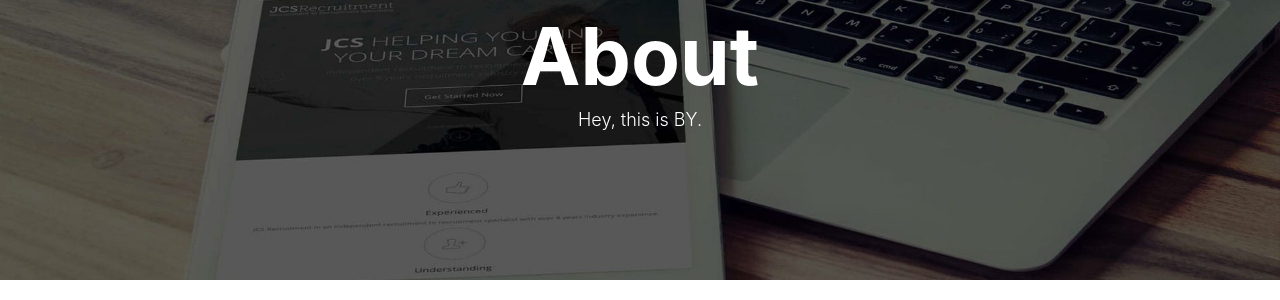
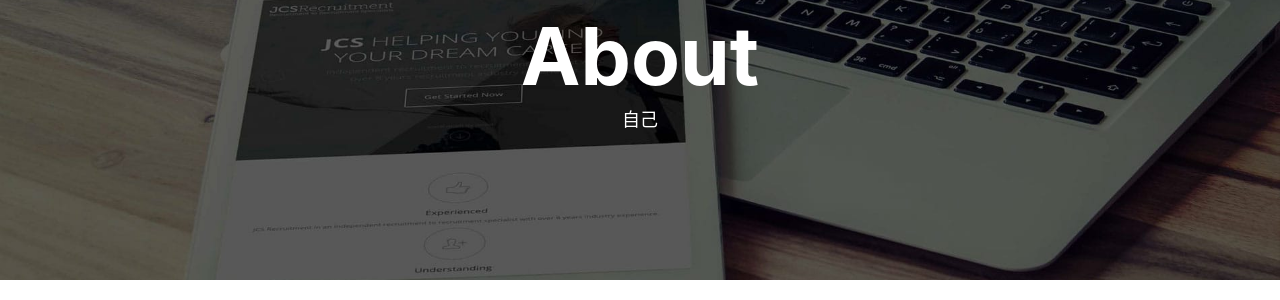
Before and after one commit to boenn/boenn.github.io, a Jekyll site: the page built from about.html, in a window 1280 px wide. Shown: the part 138-438 px from the top of the page. Built offline with Jekyll 4.4.1, drawn with Linux system fonts in a browser that asks for light colours; nearby versions of some CDN libraries; comment, search, counter and statistics services are not loaded.

Commit message:
Update about.html

```diff
--- a/about.html
+++ b/about.html
@@ -1,7 +1,7 @@
 ---
 layout: page
 title: "About"
-description: "Hey, this is BY."
+description: "自己"
 header-img: "img/post-bg-rwd.jpg"
 ---
 
```
